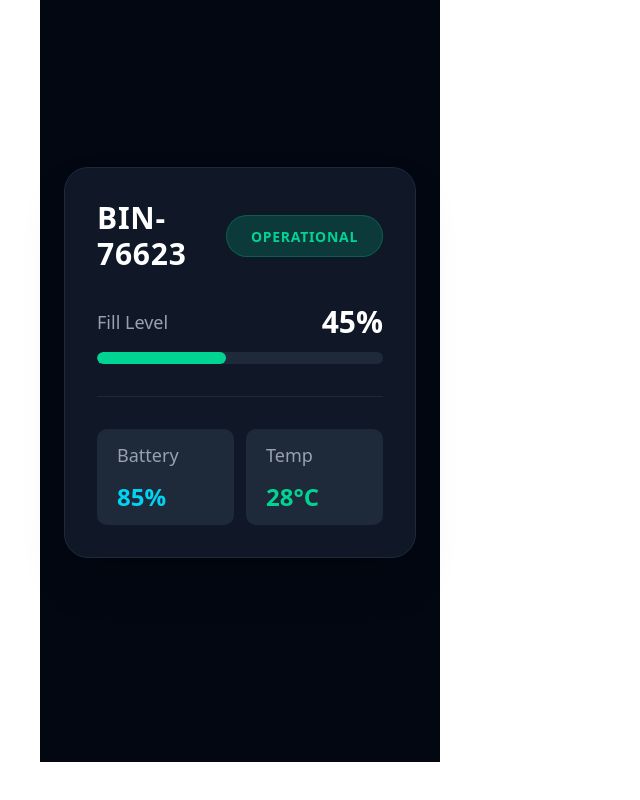
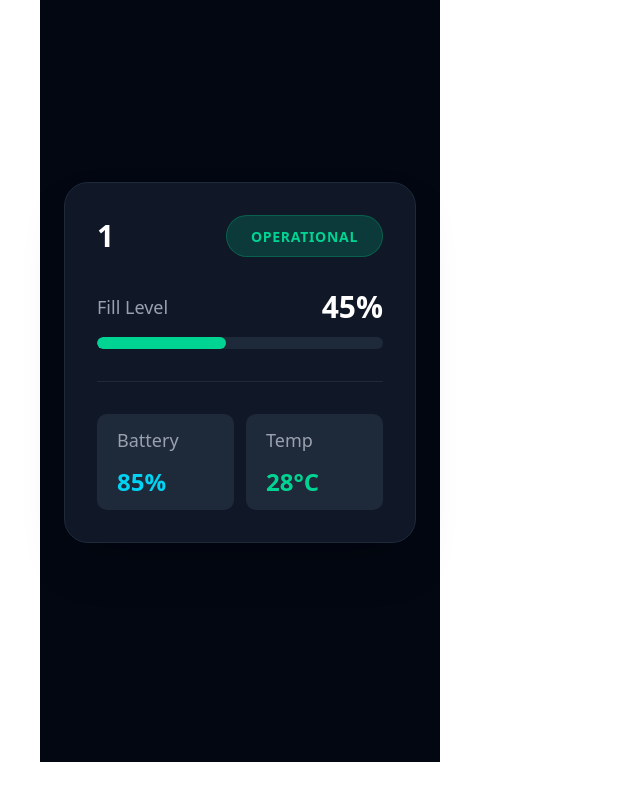
Before and after one commit to Donavfulish/IOT_FINAL_PROJECT, a Next.js app in the folder client/: page / in a window 1280 px wide. Shown: the part 1749-2549 px from the top of the page, without its empty margins (0-640 px from the left). Built offline with nearby package versions, Linux system fonts and the light colour scheme; no server answers.

Commit message:
feat(fe): add UI base of BinDetail

```diff
--- a/client/components/BinCard/BinCard.tsx
+++ b/client/components/BinCard/BinCard.tsx
@@ -1,7 +1,7 @@
 import React from 'react';
 
 interface BinData {
-  binId: string;
+  binId: number;
   status: 'OPERATIONAL' | 'WARNING' | 'FULL' | 'MAINTENANCE';
   fillLevel: number;
   battery: number;
@@ -11,7 +11,7 @@ interface BinData {
 const BinCard: React.FC = () => {
   // Mock data cho thùng rác
   const binData: BinData = {
-    binId: 'BIN-76623',
+    binId: 1,
     status: 'OPERATIONAL',
     fillLevel: 45,
     battery: 85,
```
